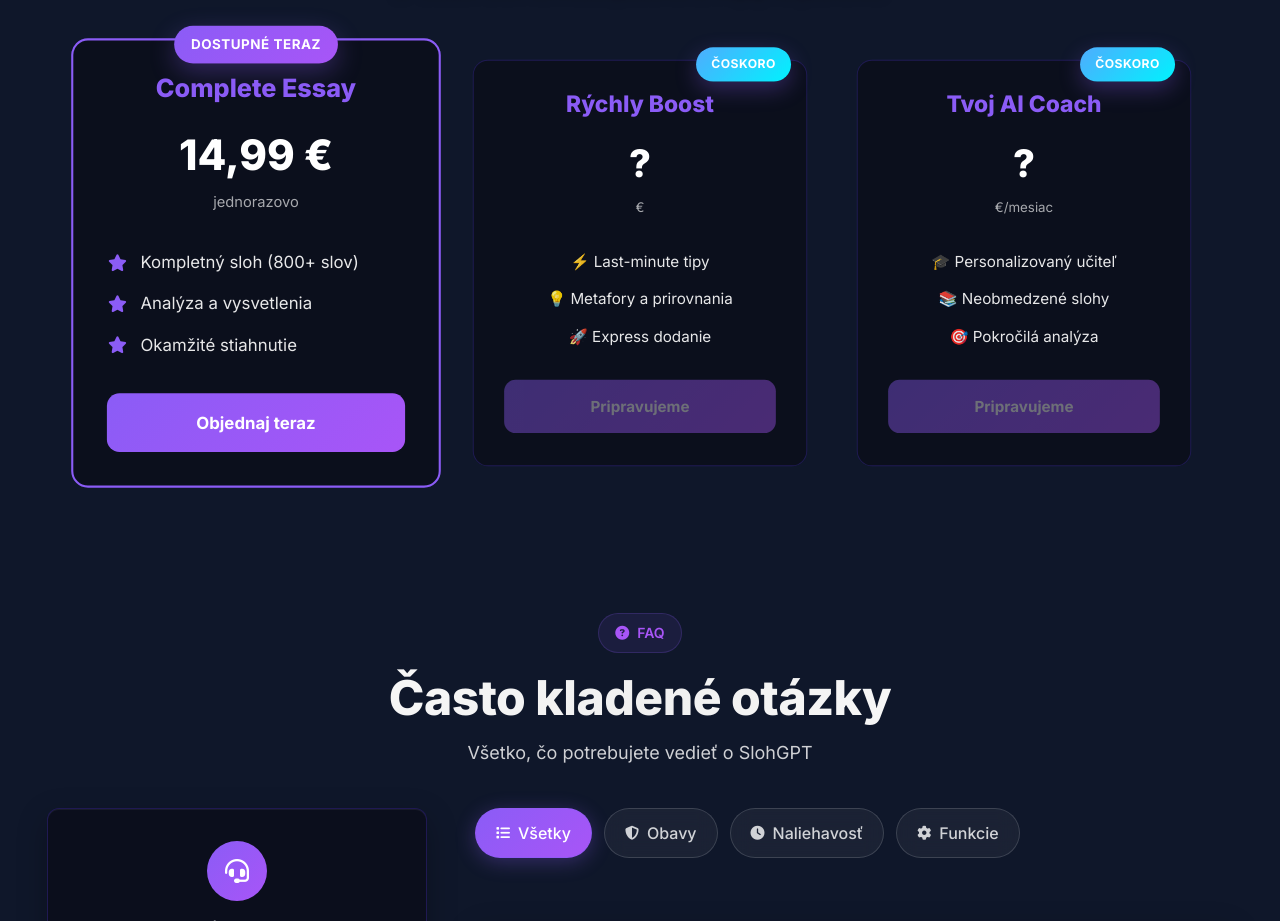
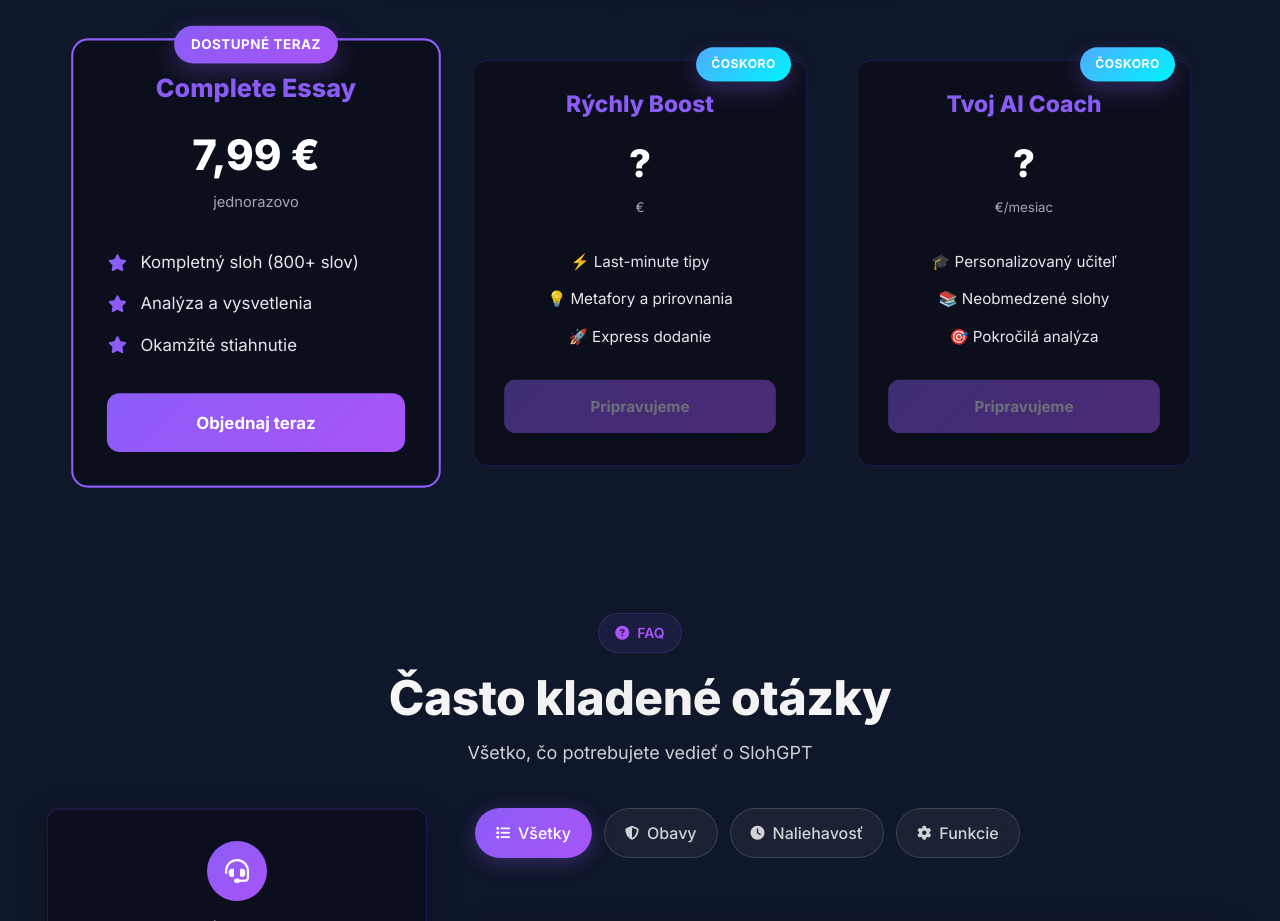
Before and after one commit to SlohGPT/slohgpt, a Next.js app: page / in a window 1280 px wide. Shown: the part 5200-6121 px from the top of the page. Built offline with nearby package versions, Linux system fonts and the light colour scheme.

Commit message:
Update homepage pricing card from €14.99 to €7.99

```diff
--- a/app/page.tsx
+++ b/app/page.tsx
@@ -362,7 +362,7 @@
               <div className="pricing-badge popular">Dostupné teraz</div>
               <h3 className="pricing-card-title">Complete Essay</h3>
               <div className="pricing-price">
-                <span className="price-amount">14,99 €</span>
+                <span className="price-amount">7,99 €</span>
                 <span className="price-period">jednorazovo</span>
               </div>
               <ul className="pricing-features">
```
